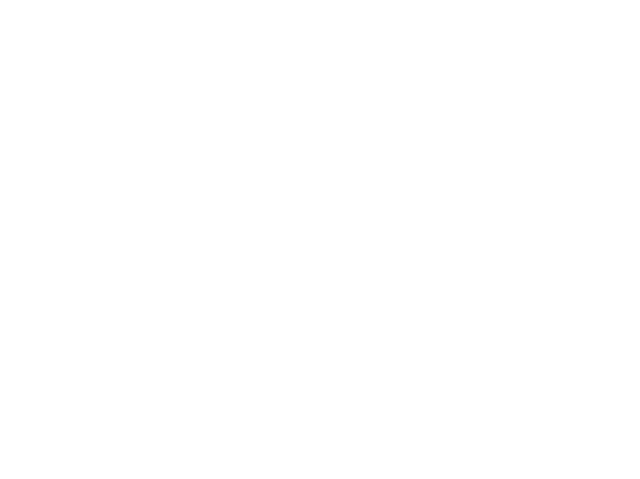
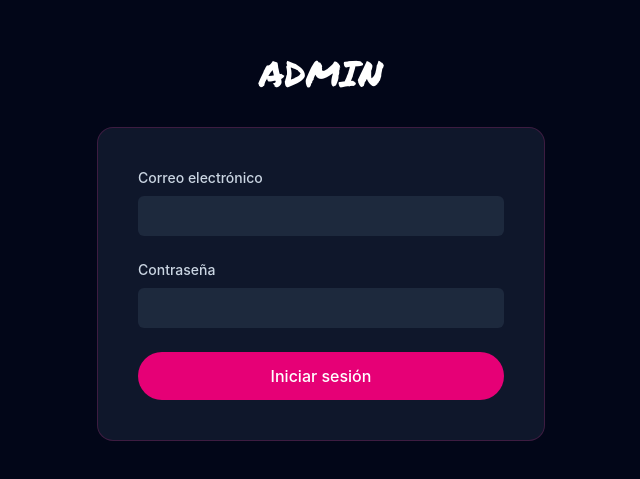
Before and after one commit to carmen-qs/takiaway, a React (Vite) app in the folder frontend/: page /admin/login in a window 1280 px wide. Before the commit this address had no page. Shown: the part 155-634 px from the top of the page, without its empty margins (319-959 px from the left). Built offline with nearby package versions, Linux system fonts and the light colour scheme.

Commit message:
feat: implement admin login UI (US1 frontend)
Adds AuthContext (token in React state + sessionStorage), AdminLogin page
with manual validation, and the /admin/login route. Admin routes are not
linked from the public Header nav (FR-008).

```diff
--- a/frontend/src/App.tsx
+++ b/frontend/src/App.tsx
@@ -5,9 +5,12 @@ import "./App.css";
 import Home from "./pages/Home";
 import About from "./pages/About";
 import Contact from "./pages/Contact";
+import AdminLogin from "./pages/admin/AdminLogin";
+import { AuthProvider } from "./context/AuthContext";
 
 function App() {
   return (
+    <AuthProvider>
       <Router>
         <div className="app-container">
           <Routes>
@@ -16,9 +19,11 @@ function App() {
             <Route path="/artist/:id" element={<ArtistDetail />} />
             <Route path="/about" element={<About />} />
             <Route path="/contact" element={<Contact />} />
+            <Route path="/admin/login" element={<AdminLogin />} />
           </Routes>
         </div>
       </Router>
+    </AuthProvider>
   );
 }
 
--- /dev/null
+++ b/frontend/src/context/AuthContext.tsx
@@ -0,0 +1,55 @@
+import React, { createContext, useContext, useState, ReactNode } from "react";
+
+const TOKEN_STORAGE_KEY = "takiaway_admin_token";
+
+interface AuthContextValue {
+  token: string | null;
+  isAuthenticated: boolean;
+  login: (token: string) => void;
+  logout: () => void;
+}
+
+// createContext crea el "canal" compartido. El valor por defecto (null-ish)
+// solo se usa si algo intenta leer el contexto fuera de AuthProvider.
+const AuthContext = createContext<AuthContextValue | undefined>(undefined);
+
+export const AuthProvider: React.FC<{ children: ReactNode }> = ({ children }) => {
+  // Al montar, intentamos recuperar un token que haya sobrevivido a un
+  // refresh de pagina (sessionStorage persiste mientras la pestaña siga
+  // abierta, pero se borra al cerrarla -- ver decision de seguridad en plan.md).
+  const [token, setToken] = useState<string | null>(() =>
+    sessionStorage.getItem(TOKEN_STORAGE_KEY)
+  );
+
+  const login = (newToken: string) => {
+    sessionStorage.setItem(TOKEN_STORAGE_KEY, newToken);
+    setToken(newToken);
+  };
+
+  const logout = () => {
+    sessionStorage.removeItem(TOKEN_STORAGE_KEY);
+    setToken(null);
+  };
+
+  const value: AuthContextValue = {
+    token,
+    isAuthenticated: token !== null,
+    login,
+    logout,
+  };
+
+  // El Provider envuelve la app (en App.tsx) y hace que value este
+  // disponible para cualquier componente hijo que llame a useAuth().
+  return <AuthContext.Provider value={value}>{children}</AuthContext.Provider>;
+};
+
+// Hook de conveniencia: en vez de que cada componente escriba
+// useContext(AuthContext) y maneje el caso undefined, simplemente hacen
+// const { token, login, logout, isAuthenticated } = useAuth();
+export const useAuth = (): AuthContextValue => {
+  const context = useContext(AuthContext);
+  if (context === undefined) {
+    throw new Error("useAuth debe usarse dentro de un AuthProvider");
+  }
+  return context;
+};
--- /dev/null
+++ b/frontend/src/pages/admin/AdminLogin.tsx
@@ -0,0 +1,134 @@
+import React, { useState } from "react";
+import { useNavigate } from "react-router-dom";
+import { login as loginRequest } from "../../services/authService";
+import { useAuth } from "../../context/AuthContext";
+
+interface FormErrors {
+  email?: string;
+  password?: string;
+}
+
+const AdminLogin: React.FC = () => {
+  const navigate = useNavigate();
+  const { login: storeToken } = useAuth();
+
+  const [form, setForm] = useState({ email: "", password: "" });
+  const [errors, setErrors] = useState<FormErrors>({});
+  const [status, setStatus] = useState<"idle" | "loading" | "error">("idle");
+  const [errorMsg, setErrorMsg] = useState<string | null>(null);
+
+  const handleChange = (e: React.ChangeEvent<HTMLInputElement>) => {
+    const { name, value } = e.target;
+    setForm((prev) => ({ ...prev, [name]: value }));
+  };
+
+  const validate = (): FormErrors => {
+    const newErrors: FormErrors = {};
+    if (!form.email.trim()) {
+      newErrors.email = "El correo es requerido.";
+    }
+    if (!form.password.trim()) {
+      newErrors.password = "La contraseña es requerida.";
+    }
+    return newErrors;
+  };
+
+  const handleSubmit = (e: React.FormEvent) => {
+    e.preventDefault();
+    const validationErrors = validate();
+    setErrors(validationErrors);
+
+    if (Object.keys(validationErrors).length > 0) {
+      return;
+    }
+
+    setStatus("loading");
+    setErrorMsg(null);
+
+    loginRequest(form)
+      .then((response) => {
+        storeToken(response.access_token);
+        navigate("/admin/messages");
+      })
+      .catch((error) => {
+        console.error("Error during admin login:", error);
+        setStatus("error");
+        setErrorMsg(
+          error.response?.status === 401
+            ? "Correo o contraseña incorrectos."
+            : "Ocurrió un error al iniciar sesión. Intenta más tarde."
+        );
+      });
+  };
+
+  return (
+    <div className="bg-slate-950 min-h-screen flex items-center justify-center px-6">
+      <div className="w-full max-w-md">
+        <h1
+          className="text-3xl md:text-4xl uppercase text-white leading-tight mb-8 text-center"
+          style={{ fontFamily: "'Permanent Marker', cursive" }}
+        >
+          Admin
+        </h1>
+
+        <div className="bg-slate-900 border border-pink-500/20 rounded-2xl p-8 md:p-10">
+          <form onSubmit={handleSubmit} noValidate className="space-y-6">
+            <div>
+              <label
+                htmlFor="email"
+                className="block text-sm font-medium text-slate-300 mb-2"
+              >
+                Correo electrónico
+              </label>
+              <input
+                id="email"
+                name="email"
+                type="email"
+                value={form.email}
+                onChange={handleChange}
+                className="w-full bg-slate-800 text-white rounded-md px-4 py-2 focus:outline-none focus:ring-1 focus:ring-pink-500 border-none"
+              />
+              {errors.email && (
+                <p className="text-red-400 text-sm mt-1">{errors.email}</p>
+              )}
+            </div>
+
+            <div>
+              <label
+                htmlFor="password"
+                className="block text-sm font-medium text-slate-300 mb-2"
+              >
+                Contraseña
+              </label>
+              <input
+                id="password"
+                name="password"
+                type="password"
+                value={form.password}
+                onChange={handleChange}
+                className="w-full bg-slate-800 text-white rounded-md px-4 py-2 focus:outline-none focus:ring-1 focus:ring-pink-500 border-none"
+              />
+              {errors.password && (
+                <p className="text-red-400 text-sm mt-1">{errors.password}</p>
+              )}
+            </div>
+
+            {status === "error" && errorMsg && (
+              <p className="text-red-400 text-sm text-center">{errorMsg}</p>
+            )}
+
+            <button
+              type="submit"
+              disabled={status === "loading"}
+              className="w-full bg-pink-600 hover:bg-pink-700 disabled:opacity-50 text-white font-medium rounded-full px-6 py-3 transition-colors"
+            >
+              {status === "loading" ? "Ingresando..." : "Iniciar sesión"}
+            </button>
+          </form>
+        </div>
+      </div>
+    </div>
+  );
+};
+
+export default AdminLogin;
--- /dev/null
+++ b/frontend/src/services/authService.ts
@@ -0,0 +1,18 @@
+import axios from "axios";
+
+export interface LoginPayload {
+  email: string;
+  password: string;
+}
+
+export interface LoginResponse {
+  access_token: string;
+  token_type: string;
+}
+
+export const login = (payload: LoginPayload): Promise<LoginResponse> => {
+  const apiUrl = import.meta.env.VITE_API_URL;
+  return axios
+    .post(`${apiUrl}/api/v1/auth/login`, payload)
+    .then((response) => response.data);
+};
```
Also changed, not shown: 2 other files (tests, documents, lock files or other folders). Lines whose indentation alone changed are shown as unchanged.
